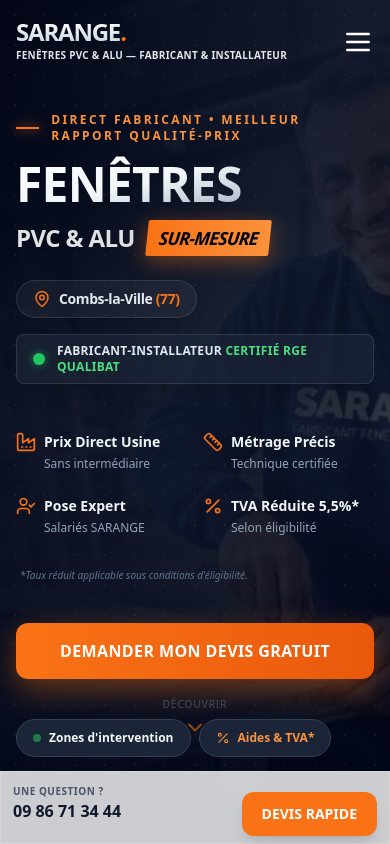
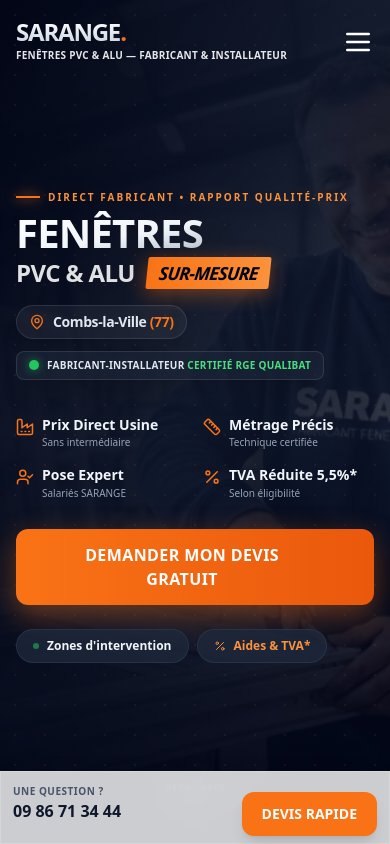
Before and after one commit to SARANGE-PRO/site-sarange, a React (Vite) app: page / in a window 390 px wide. Shown: the top 844 px of the page. Built offline with nearby package versions, Linux system fonts and the light colour scheme.

Commit message:
mise à jour

```diff
--- a/src/components/sections/Hero.jsx
+++ b/src/components/sections/Hero.jsx
@@ -22,7 +22,6 @@
     },
   };
 
-  // Configuration des 4 points forts (Version épurée)
   const features = [
     { icon: Factory, title: "Prix Direct Usine", sub: "Sans intermédiaire" },
     { icon: Ruler, title: "Métrage Précis", sub: "Technique certifiée" },
@@ -33,14 +32,16 @@
   return (
     <section
       id="hero"
-      className="relative min-h-[100dvh] flex items-center pt-20 sm:pt-24 lg:pt-16 pb-12 overflow-hidden bg-slate-950"
+      // CHANGEMENT: pb-20 pour laisser de la place au scroll indicator sur mobile
+      className="relative min-h-[100dvh] flex items-center pt-24 sm:pt-24 lg:pt-16 pb-20 lg:pb-12 overflow-hidden bg-slate-950"
       aria-label="Menuiserie PVC et Alu sur-mesure Sarange"
     >
       {/* --- FOND --- */}
       <div className="absolute inset-0 z-0 overflow-hidden">
+        {/* OPTIMISATION SEO LCP : fetchPriority="high" */}
         <motion.img
           src={IMAGES.hero}
-          alt="Fenêtres PVC et Alu Sarange"
+          alt="Atelier de fabrication SARANGE - Menuiserie sur-mesure Combs-la-Ville"
           className="w-full h-full object-cover object-center opacity-60"
           initial={{ scale: 1.1 }}
           animate={{ scale: 1 }}
@@ -54,53 +55,55 @@
         </div>
       </div>
 
-      <div className="container mx-auto px-4 sm:px-6 relative z-10 grid lg:grid-cols-12 gap-8 lg:gap-16 items-center">
+      <div className="container mx-auto px-4 sm:px-6 relative z-10 grid lg:grid-cols-12 gap-6 lg:gap-16 items-center">
 
         {/* --- COLONNE GAUCHE --- */}
         <motion.div
           variants={containerVariants}
           initial="hidden"
           animate="visible"
-          className="lg:col-span-8 text-white space-y-6"
+          // CHANGEMENT: space-y-4 au lieu de 6 pour gagner de la place sur mobile
+          className="lg:col-span-8 text-white space-y-4 lg:space-y-6"
         >
           <div className="flex flex-col items-start max-w-4xl">
 
-            {/* Tagline modifiée */}
-            <motion.div variants={itemVariants} className="text-xs sm:text-sm font-bold text-orange-400 uppercase tracking-[0.2em] mb-2 flex items-center">
-              <span className="w-8 h-[2px] bg-orange-500 mr-3 shadow-[0_0_12px_rgba(249,115,22,1)]"></span>
-              Direct Fabricant • MEILLEUR RAPPORT QUALITÉ-PRIX
+            {/* Tagline */}
+            <motion.div variants={itemVariants} className="text-[10px] sm:text-sm font-bold text-orange-400 uppercase tracking-[0.2em] mb-1 sm:mb-2 flex items-center">
+              <span className="w-6 sm:w-8 h-[2px] bg-orange-500 mr-2 sm:mr-3 shadow-[0_0_12px_rgba(249,115,22,1)]"></span>
+              Direct Fabricant • RAPPORT QUALITÉ-PRIX
             </motion.div>
 
-            {/* H1 : FENÊTRES */}
+            {/* H1 : KEYWORD PRINCIPAL */}
             <motion.h1
               variants={itemVariants}
               className="font-black uppercase tracking-tighter leading-none"
             >
               <span
-                className="block bg-clip-text text-transparent bg-gradient-to-br from-white via-slate-100 to-slate-400 drop-shadow-2xl py-2"
-                style={{ fontSize: 'clamp(3rem, 7vw, 6rem)' }}
+                className="block bg-clip-text text-transparent bg-gradient-to-br from-white via-slate-100 to-slate-400 drop-shadow-2xl py-1 sm:py-2"
+                // CHANGEMENT: clamp ajusté (2.5rem min) pour éviter les retours à la ligne intempestifs sur petit écran
+                style={{ fontSize: 'clamp(2.5rem, 9vw, 6rem)' }}
               >
                 FENÊTRES
               </span>
 
-              <div className="flex flex-wrap items-center gap-3 sm:gap-6 mt-1">
+              <div className="flex flex-wrap items-center gap-3 sm:gap-6 mt-0 sm:mt-1">
                 <span className="text-white/90 text-2xl sm:text-3xl lg:text-4xl font-bold tracking-tight">
                   PVC & ALU
                 </span>
 
                 <span className="relative inline-block group transform -skew-x-6 hover:skew-x-0 transition-transform duration-300">
                   <span className="absolute inset-0 bg-gradient-to-r from-orange-500 to-orange-400 rounded-sm shadow-[0_5px_20px_rgba(249,115,22,0.4)]"></span>
-                  <span className="relative z-10 text-slate-950 px-3 py-1 italic font-black text-lg sm:text-2xl lg:text-3xl block">
+                  <span className="relative z-10 text-slate-950 px-3 sm:px-4 py-0.5 sm:py-1 italic font-black text-lg sm:text-2xl lg:text-3xl block">
                     sur-mesure
                   </span>
                 </span>
               </div>
             </motion.h1>
 
-            {/* H2 : Localisation */}
-            <motion.h2 variants={itemVariants} className="font-semibold text-slate-200 mt-6 mb-4 flex items-center gap-3">
-              <div className="flex items-center gap-2 bg-white/5 px-4 py-2 rounded-full border border-white/10 backdrop-blur-md shadow-lg">
-                <MapPin size={18} className="text-orange-500 flex-shrink-0" />
+            {/* H2 : LOCALISATION */}
+            <motion.h2 variants={itemVariants} className="font-semibold text-slate-200 mt-4 sm:mt-6 mb-3 sm:mb-4 flex items-center gap-3">
+              <div className="flex items-center gap-2 bg-white/5 px-3 sm:px-4 py-1.5 sm:py-2 rounded-full border border-white/10 backdrop-blur-md shadow-lg">
+                <MapPin size={16} className="text-orange-500 flex-shrink-0" />
                 <span className="text-sm sm:text-base">Combs-la-Ville <span className="text-orange-500 font-black">(77)</span></span>
               </div>
               <span className="hidden sm:block w-1 h-1 rounded-full bg-slate-600"></span>
@@ -108,70 +111,72 @@
             </motion.h2>
 
             {/* Badge RGE */}
-            <motion.div variants={itemVariants} className="flex flex-wrap gap-3 mb-4">
-              <div className="relative overflow-hidden inline-flex items-center bg-slate-800/60 backdrop-blur-xl border border-white/10 px-4 py-2 rounded-lg shadow-xl">
-                <div className="relative flex h-3 w-3 mr-3">
+            <motion.div variants={itemVariants} className="flex flex-wrap gap-3 mb-4 sm:mb-6">
+              <div className="relative overflow-hidden inline-flex items-center bg-slate-800/60 backdrop-blur-xl border border-white/10 px-3 sm:px-4 py-1.5 sm:py-2 rounded-lg shadow-xl">
+                <div className="relative flex h-2.5 w-2.5 sm:h-3 sm:w-3 mr-2 sm:mr-3">
                   <span className="animate-ping absolute inline-flex h-full w-full rounded-full bg-green-400 opacity-75"></span>
-                  <span className="relative inline-flex rounded-full h-3 w-3 bg-green-500 shadow-[0_0_10px_rgba(34,197,94,0.6)]"></span>
+                  <span className="relative inline-flex rounded-full h-full w-full bg-green-500 shadow-[0_0_10px_rgba(34,197,94,0.6)]"></span>
                 </div>
-                <span className="text-xs sm:text-sm uppercase tracking-wide font-bold text-slate-200">
+                <span className="text-[10px] sm:text-sm uppercase tracking-wide font-bold text-slate-200">
                   Fabricant-Installateur <span className="text-green-400 font-black">Certifié RGE Qualibat</span>
                 </span>
               </div>
             </motion.div>
           </div>
 
-          {/* LISTE AVANTAGES ÉPURÉE (Sans cartes) */}
-          <motion.div variants={itemVariants} className="grid grid-cols-2 gap-x-4 gap-y-6 max-w-2xl py-2">
+          {/* LISTE TECHNIQUE */}
+          {/* CHANGEMENT: gap réduit pour compacter sur mobile */}
+          <motion.div variants={itemVariants} className="grid grid-cols-2 gap-x-4 gap-y-4 sm:gap-x-8 sm:gap-y-6 max-w-2xl py-1 sm:py-2">
             {features.map((feature, index) => (
-              <div key={index} className="flex flex-col justify-center gap-1 group">
-                <div className="flex items-center gap-2">
-                  <feature.icon size={20} className="text-orange-500 group-hover:scale-110 transition-transform" />
+              <div key={index} className="flex items-start gap-2 sm:gap-3 group">
+                <feature.icon size={18} className="text-orange-500 mt-0.5 group-hover:scale-110 transition-transform flex-shrink-0" />
+                <div className="flex flex-col">
                   <span className="font-bold text-slate-100 text-sm sm:text-base leading-tight">{feature.title}</span>
+                  <span className="text-[10px] sm:text-xs text-slate-400 mt-0.5">{feature.sub}</span>
                 </div>
-                <span className="text-xs text-slate-400 pl-7">{feature.sub}</span>
               </div>
             ))}
           </motion.div>
 
-          <motion.p variants={itemVariants} className="text-[10px] text-slate-500 italic pl-1">
+          {/* Mention légale */}
+          <motion.p variants={itemVariants} className="text-[10px] text-slate-500 italic pl-1 hidden sm:block">
             *Taux réduit applicable sous conditions d'éligibilité.
           </motion.p>
 
-          {/* CTA UNIQUE */}
-          <motion.div variants={itemVariants} className="pt-4 flex flex-col sm:flex-row gap-4">
+          {/* CTA */}
+          <motion.div variants={itemVariants} className="pt-2 sm:pt-4 flex flex-col sm:flex-row gap-4">
             <button
               onClick={() => document.getElementById('contact').scrollIntoView({ behavior: 'smooth' })}
-              className="relative w-full sm:w-auto px-6 sm:px-12 py-4 bg-gradient-to-r from-orange-500 to-orange-600 hover:from-orange-400 hover:to-orange-500 text-white font-bold rounded-xl shadow-[0_10px_30px_rgba(249,115,22,0.4)] transition-all transform hover:-translate-y-1 overflow-hidden group"
+              className="relative w-full sm:w-auto px-8 sm:px-12 py-3.5 sm:py-4 bg-gradient-to-r from-orange-500 to-orange-600 hover:from-orange-400 hover:to-orange-500 text-white font-bold rounded-xl shadow-[0_10px_30px_rgba(249,115,22,0.4)] transition-all transform hover:-translate-y-1 overflow-hidden group z-20"
             >
               <div className="absolute inset-0 bg-white/20 translate-y-full group-hover:translate-y-0 transition-transform duration-300"></div>
-              <span className="relative flex items-center justify-center text-base sm:text-lg tracking-wide whitespace-nowrap">
+              <span className="relative flex items-center justify-center text-base sm:text-lg tracking-wide">
                 DEMANDER MON DEVIS GRATUIT
-                <Sparkles size={20} className="ml-2 opacity-0 group-hover:opacity-100 transition-opacity hidden sm:block" />
+                <Sparkles size={18} className="ml-2 opacity-0 group-hover:opacity-100 transition-opacity" />
               </span>
             </button>
           </motion.div>
 
-          {/* Mobile Shortcuts */}
-          <motion.div variants={itemVariants} className="flex lg:hidden gap-2 pt-4 overflow-x-auto no-scrollbar pb-2">
+          {/* Mobile Shortcuts (Boutons secondaires) */}
+          <motion.div variants={itemVariants} className="flex lg:hidden gap-2 pt-2 overflow-x-auto no-scrollbar pb-2">
             <button
               onClick={onOpenIntervention}
-              className="whitespace-nowrap px-4 py-2.5 bg-slate-800/90 border border-slate-700 rounded-full text-xs font-bold text-slate-100 flex items-center gap-2 active:scale-95 transition-all"
+              className="whitespace-nowrap px-4 py-2 bg-slate-800/80 border border-slate-700/50 rounded-full text-xs font-bold text-slate-100 flex items-center gap-2 active:scale-95 transition-all backdrop-blur-sm"
             >
-              <span className="w-2 h-2 bg-green-500 rounded-full animate-pulse"></span>
+              <span className="w-1.5 h-1.5 bg-green-500 rounded-full animate-pulse"></span>
               Zones d'intervention
             </button>
             <button
               onClick={onOpenAides}
-              className="whitespace-nowrap px-4 py-2.5 bg-slate-800/90 border border-slate-700 rounded-full text-xs font-bold text-orange-400 flex items-center gap-2 active:scale-95 transition-all"
+              className="whitespace-nowrap px-4 py-2 bg-slate-800/80 border border-slate-700/50 rounded-full text-xs font-bold text-orange-400 flex items-center gap-2 active:scale-95 transition-all backdrop-blur-sm"
             >
-              <Percent size={14} />
+              <Percent size={12} />
               Aides & TVA*
             </button>
           </motion.div>
         </motion.div>
 
-        {/* --- COLONNE DROITE (Desktop Only) --- */}
+        {/* --- COLONNE DROITE (Desktop uniquement) --- */}
         <motion.div
           initial={{ opacity: 0, scale: 0.9, y: 30 }}
           animate={{ opacity: 1, scale: 1, y: 0 }}
@@ -226,16 +231,22 @@
 
       </div>
 
-      {/* --- SCROLL INDICATOR MOBILE CORRIGÉ --- */}
-      {/* Positionné avec w-full et left-0 pour garantir le centrage parfait */}
+      {/* --- SCROLL INDICATOR MOBILE CENTRÉ --- */}
       <motion.div
-        className="absolute bottom-28 left-0 w-full flex flex-col items-center lg:hidden pointer-events-none z-20"
+        onClick={() => window.scrollBy({ top: window.innerHeight * 0.8, behavior: 'smooth' })}
+        // CORRECTION ICI :
+        // 1. Suppression de 'left-1/2' et '-translate-x-1/2' (qui entraient en conflit avec Framer Motion)
+        // 2. Ajout de 'left-0', 'w-full' pour prendre toute la largeur
+        // 3. 'flex-col items-center' assure le centrage horizontal parfait du contenu
+        className="absolute bottom-6 left-0 w-full flex flex-col items-center lg:hidden cursor-pointer z-30 mix-blend-screen"
         initial={{ opacity: 0 }}
         animate={{ opacity: 1, y: [0, 8, 0] }}
         transition={{ delay: 2, duration: 2, repeat: Infinity }}
       >
-        <span className="text-[10px] text-slate-500 mb-1 font-medium tracking-widest uppercase">Découvrir</span>
-        <ChevronDown className="text-orange-500" size={24} />
+        <span className="text-[9px] text-slate-400 mb-1 font-bold tracking-widest uppercase drop-shadow-md">Découvrir</span>
+        <div className="bg-slate-900/50 p-1 rounded-full backdrop-blur-sm border border-white/10 shadow-lg">
+          <ChevronDown className="text-orange-500" size={20} />
+        </div>
       </motion.div>
 
     </section>
```
